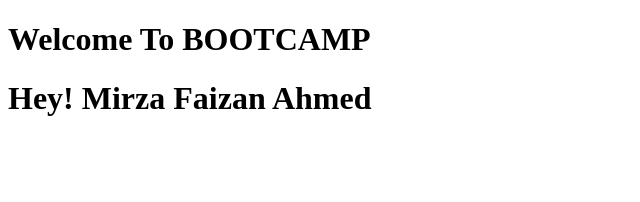
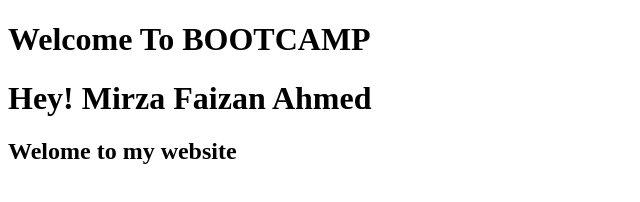
Before and after one commit to MirzaFaizanAhmed/BootCamp-Class-1-, a plain HTML site: page index.html in a window 1280 px wide. Shown: the whole page, without its empty margins (0-640 px from the left). Drawn offline with Linux system fonts and the light colour scheme.

Commit message:
Update index.html

```diff
--- a/index.html
+++ b/index.html
@@ -9,6 +9,7 @@
 
     <h1>Welcome To BOOTCAMP</h1>
     <h1>Hey! Mirza Faizan Ahmed</h1>
+    <h2>Welome to my website</h2>
 
 </body>
 </html>
```
